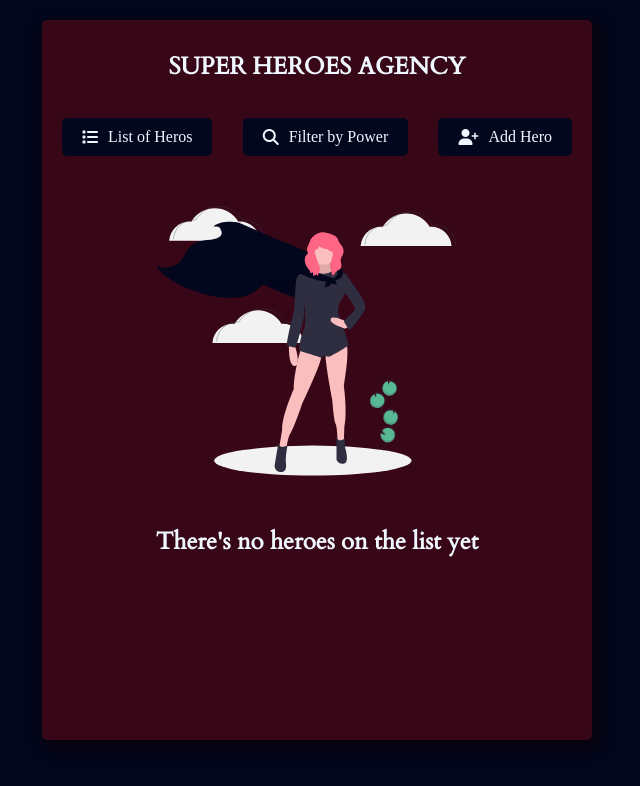
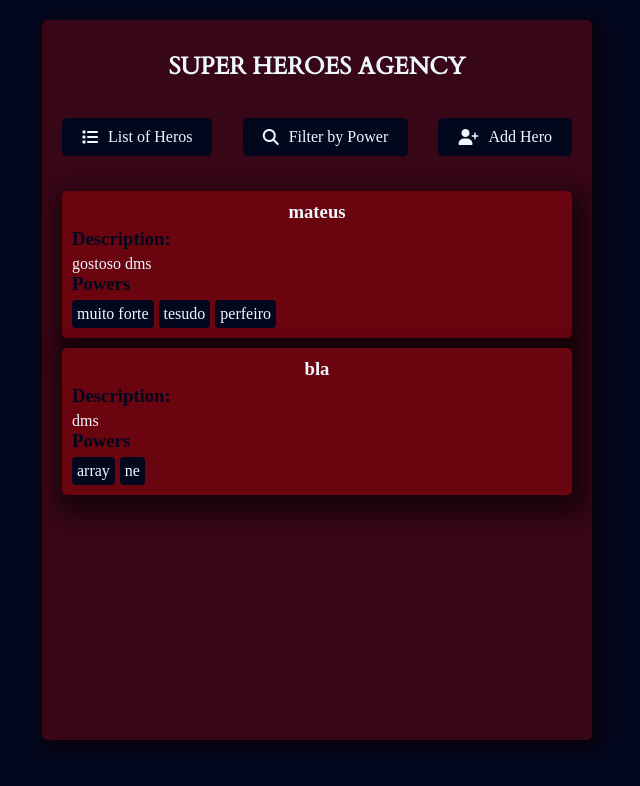
Before and after one commit to dataskeptic/HDN-challenge, a React (Create React App) app in the folder frontend/: page /HeroesList in a window 1280 px wide. Shown: the top 786 px of the page, without its empty margins (323-963 px from the left). Built offline with nearby package versions, Linux system fonts and the light colour scheme; a web font is replaced by a local one.

Commit message:
adding hero component to HeroList

```diff
--- a/frontend/src/App.css
+++ b/frontend/src/App.css
@@ -13,9 +13,23 @@ h2 {
   font-family: 'Cardo', serif;
 }
 
+h3 {
+  color: #03071E;
+  padding-bottom: 5px;
+}
+
 img {
   width: 300px;
   height: 300px;
+}
+
+h2 a:hover {
+  color:#9D0208;
+}
+
+li, ul {
+  width: 100%;
+  list-style: none;
 }
 
 .container {
@@ -99,6 +113,28 @@ img {
   margin-top: 20px;
 }
 
+.hero {
+  width: 100%;
+  margin-bottom: 10px;
+  border-radius: 5px;
+  padding: 10px;
+  box-shadow: 5px 10px 20px 10px rgba(0,0,0,0.53);
+  background-color: #6A040F;
+}
+
+.powers {
+  display: flex;
+  align-items: center;
+  justify-content: flex-start;
+}
+
+.powers p {
+  background-color: #03071E;
+  border-radius: 4px;
+  padding: 5px;
+  margin-right: 5px;
+}
+
 label {
   display: inline-block;
   margin: 10px 0;
--- a/frontend/src/components/Header.js
+++ b/frontend/src/components/Header.js
@@ -22,10 +22,15 @@ const Header = () => {
         setPowersColors('');
         setListColors('');
     }
+    const clear = () => {
+        setHeroColor('')
+        setPowersColors('');
+        setListColors('');
+    }
 
     return (
         <nav className="navbar">
-            <h2><Link style={{backgroundColor: 'transparent'}} Link to="/">SUPER HEROES AGENCY</Link></h2>
+            <h2 onClick={clear}><Link style={{backgroundColor: 'transparent'}} to="/">SUPER HEROES AGENCY</Link></h2>
             <div className="links">
                 <Link to="/HeroesList"
                     onClick={listClick}
--- /dev/null
+++ b/frontend/src/components/Hero.js
@@ -0,0 +1,20 @@
+import React from 'react'
+
+const Hero = ( { hero } ) => {
+    return (
+        <li>
+            <div className="hero">
+                <h3 style={{ width: '100%', textAlign:'center' ,color: 'aliceblue'}}>{hero.name}</h3>
+
+                <h3>Description:</h3>
+                {hero.description}
+                <h3>Powers</h3>
+                <div className="powers">
+                {hero.powers.map(( p ) => (<p>{p}</p>))}
+                </div>
+            </div>
+        </li>
+    )
+}
+
+export default Hero
--- a/frontend/src/context/GlobalState.js
+++ b/frontend/src/context/GlobalState.js
@@ -3,7 +3,10 @@ import AppReducer from './AppReducer';
 
 // Initial state
 const initialState = {
-    hero: []
+    hero: [
+        { id: 1, name: 'mateus', description: 'gostoso dms', powers: ['muito forte', 'tesudo', 'perfeiro']},
+        { id: 2, name: 'bla', description: ' dms', powers:['array', 'ne']},
+    ]
 }
 
 // Create context
--- a/frontend/src/screens/AddHero.js
+++ b/frontend/src/screens/AddHero.js
@@ -39,7 +39,7 @@ const AddHero = () => {
         <h2
           style={{
             color: "white",
-            borderBottom: "2px solid #6A040F",
+            borderBottom: "2px solid #03071E",
             paddingBottom: "10px",
           }}
         >
--- a/frontend/src/screens/HeroesList.js
+++ b/frontend/src/screens/HeroesList.js
@@ -1,5 +1,6 @@
 import React, { useContext } from 'react'
 import { GlobalContext } from '../context/GlobalState';
+import Hero from '../components/Hero'
 
 const HeroesList = () => {
 
@@ -10,18 +11,20 @@ const HeroesList = () => {
         <div
             style={{
                 display: 'flex',
+                alignItems: 'center',
                 flexDirection: 'column',
-                alignItems: 'center',
                 justifyContent: 'space-around',
                 color: 'aliceblue'
         }}>
             { hero.length < 1 ?
-
             (<div>
-            <img src={"superHero.svg"} alt="superHero"/>
-            <h2 style={{paddingTop: '30px'}}>There's no heroes on the list yet</h2>
+            <h3 style={{paddingTop: '150px' ,color: '#9D0208'}}>There's any hero on the list yet</h3>
             </div>) :
-            (<p>lista pequena</p>)
+            (
+                <ul>
+                    {hero.map( hero => (<Hero key={hero.id} hero={hero} />))}
+                </ul>
+            )
             }
         </div>
     )
--- a/frontend/src/screens/Home.js
+++ b/frontend/src/screens/Home.js
@@ -3,6 +3,7 @@ import React from 'react'
 const Home = () => {
     return (
         <div
+            className="home"
             style={{
                 display: 'flex',
                 flexDirection: 'column',
@@ -12,7 +13,7 @@ const Home = () => {
         }}
         >
             <img src={"superHero.svg"} alt="superHero"/>
-            <h2 style={{paddingTop: '30px'}}>There's no heroes on the list yet</h2>
+            <h2 style={{paddingTop: '30px'}}>Welcome to our super hero Agency</h2>
         </div>
     )
 }
```
Lines whose indentation alone changed are shown as unchanged.
